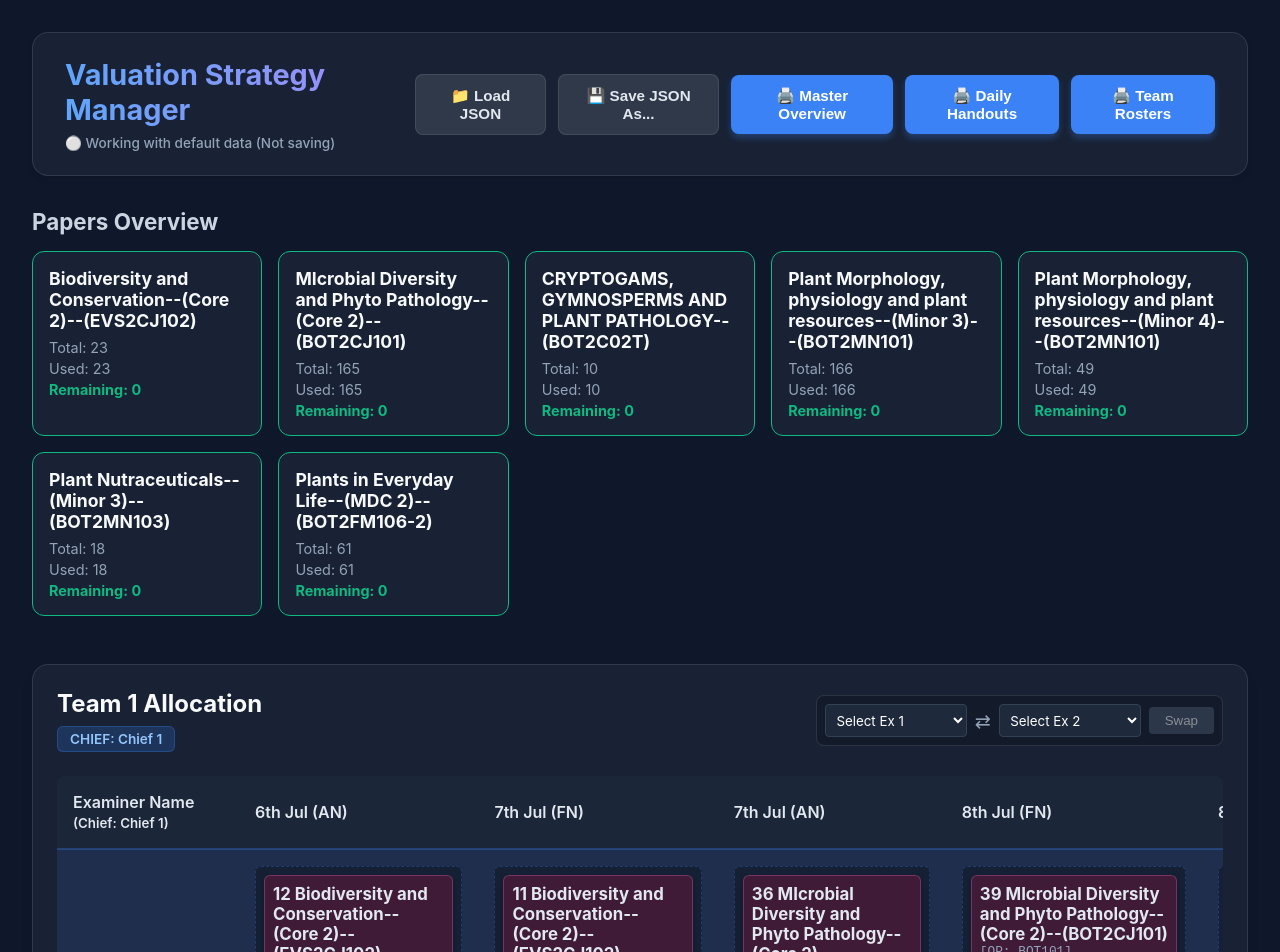
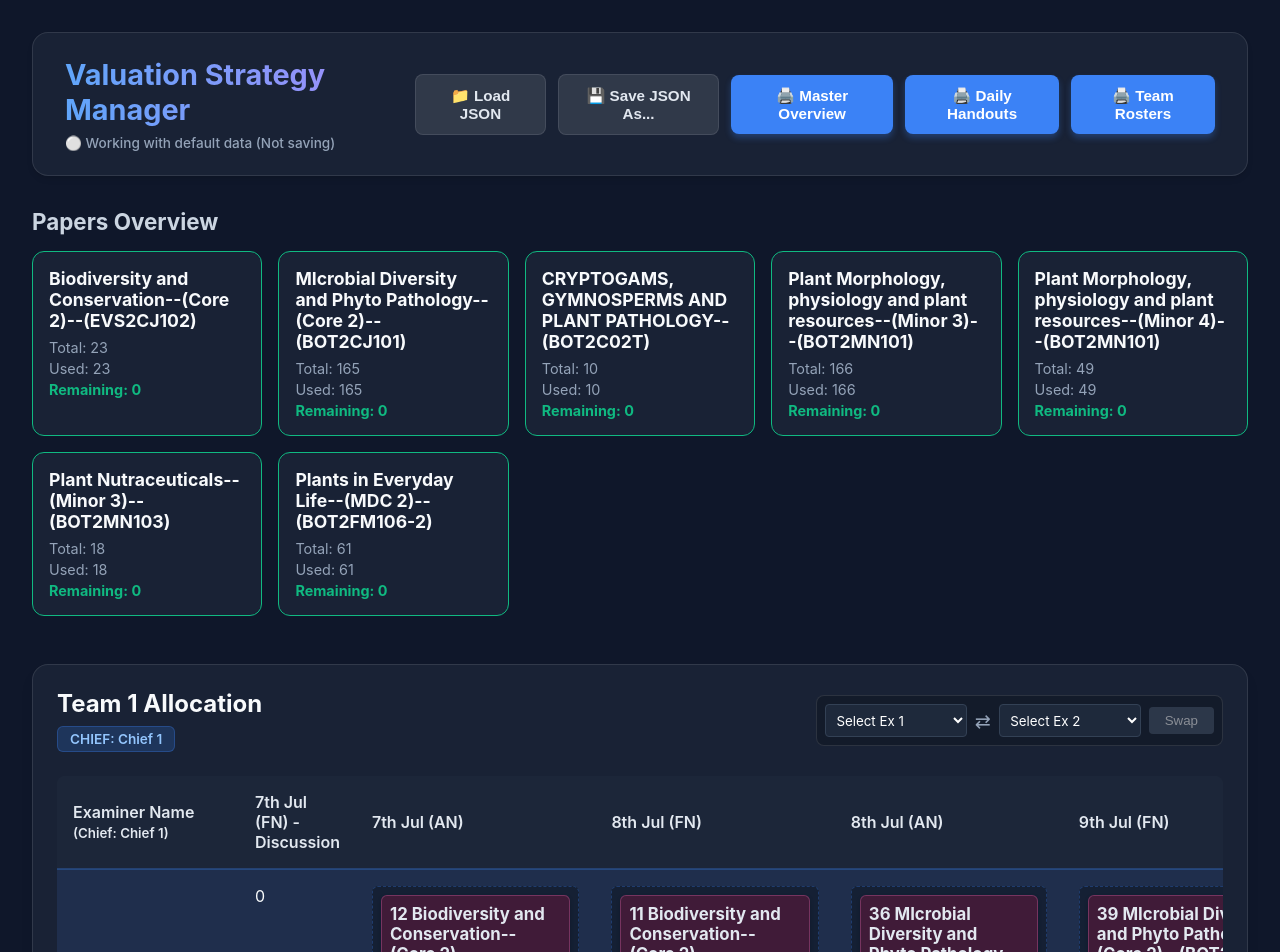
Before and after one commit to sureshmagnolia/cvmapmanager, a React (Vite) app: page / in a window 1280 px wide. Shown: the top 952 px of the page. Built offline with nearby package versions, Linux system fonts and the light colour scheme.

Commit message:
Update camp dates and add discussion session

```diff
--- a/src/App.jsx
+++ b/src/App.jsx
@@ -4,19 +4,19 @@ import { initialPapers, sessions, initialAllocations, teamChiefs, defaultExamine
 
 function App() {
   const [allocations, setAllocations] = useState(() => {
-    const saved = localStorage.getItem('valuation_allocations_camp2');
+    const saved = localStorage.getItem('valuation_allocations_camp2_v2');
     return saved ? JSON.parse(saved) : initialAllocations;
   });
   const [examiners, setExaminers] = useState(() => {
-    const saved = localStorage.getItem('valuation_examiners_camp2');
+    const saved = localStorage.getItem('valuation_examiners_camp2_v2');
     return saved ? JSON.parse(saved) : defaultExaminers;
   });
   const [fileHandle, setFileHandle] = useState(null);
 
   // Auto-save to localStorage seamlessly on every change
   useEffect(() => {
-    localStorage.setItem('valuation_allocations_camp2', JSON.stringify(allocations));
-    localStorage.setItem('valuation_examiners_camp2', JSON.stringify(examiners));
+    localStorage.setItem('valuation_allocations_camp2_v2', JSON.stringify(allocations));
+    localStorage.setItem('valuation_examiners_camp2_v2', JSON.stringify(examiners));
   }, [allocations, examiners]);
 
   // Auto-save when state changes and file is connected
--- a/src/data.js
+++ b/src/data.js
@@ -9,59 +9,59 @@ export const initialPapers = {
 };
 
 export const sessions = [
-    "6th Jul (AN)", "7th Jul (FN)", "7th Jul (AN)", "8th Jul (FN)", "8th Jul (AN)"
+    "7th Jul (FN) - Discussion", "7th Jul (AN)", "8th Jul (FN)", "8th Jul (AN)", "9th Jul (FN)", "9th Jul (AN)"
 ];
 
 export const initialAllocations = [
     // Team 1
-    { id: 1, team: "Team 1", examiner: "Examiner 1 (EVS)", session: "6th Jul (AN)", paper: "EVS", count: 12 },
-    { id: 2, team: "Team 1", examiner: "Examiner 1 (EVS)", session: "7th Jul (FN)", paper: "EVS", count: 11 },
+    { id: 1, team: "Team 1", examiner: "Examiner 1 (EVS)", session: "7th Jul (AN)", paper: "EVS", count: 12 },
+    { id: 2, team: "Team 1", examiner: "Examiner 1 (EVS)", session: "8th Jul (FN)", paper: "EVS", count: 11 },
 
-    { id: 3, team: "Team 1", examiner: "Examiner 2", session: "6th Jul (AN)", paper: "Microbial", count: 12 },
-    { id: 4, team: "Team 1", examiner: "Examiner 2", session: "7th Jul (FN)", paper: "Microbial", count: 18 },
-    { id: 5, team: "Team 1", examiner: "Examiner 2", session: "7th Jul (AN)", paper: "Microbial", count: 12 },
-    { id: 6, team: "Team 1", examiner: "Examiner 2", session: "8th Jul (FN)", paper: "Microbial", count: 17 },
-    { id: 7, team: "Team 1", examiner: "Examiner 2", session: "8th Jul (AN)", paper: "MDC", count: 8 },
+    { id: 3, team: "Team 1", examiner: "Examiner 2", session: "7th Jul (AN)", paper: "Microbial", count: 12 },
+    { id: 4, team: "Team 1", examiner: "Examiner 2", session: "8th Jul (FN)", paper: "Microbial", count: 18 },
+    { id: 5, team: "Team 1", examiner: "Examiner 2", session: "8th Jul (AN)", paper: "Microbial", count: 12 },
+    { id: 6, team: "Team 1", examiner: "Examiner 2", session: "9th Jul (FN)", paper: "Microbial", count: 17 },
+    { id: 7, team: "Team 1", examiner: "Examiner 2", session: "9th Jul (AN)", paper: "MDC", count: 8 },
 
-    { id: 8, team: "Team 1", examiner: "Examiner 3", session: "6th Jul (AN)", paper: "Microbial", count: 12 },
-    { id: 9, team: "Team 1", examiner: "Examiner 3", session: "7th Jul (FN)", paper: "Microbial", count: 18 },
-    { id: 10, team: "Team 1", examiner: "Examiner 3", session: "7th Jul (AN)", paper: "Microbial", count: 12 },
-    { id: 11, team: "Team 1", examiner: "Examiner 3", session: "8th Jul (FN)", paper: "Microbial", count: 16 },
-    { id: 12, team: "Team 1", examiner: "Examiner 3", session: "8th Jul (AN)", paper: "MDC", count: 9 },
+    { id: 8, team: "Team 1", examiner: "Examiner 3", session: "7th Jul (AN)", paper: "Microbial", count: 12 },
+    { id: 9, team: "Team 1", examiner: "Examiner 3", session: "8th Jul (FN)", paper: "Microbial", count: 18 },
+    { id: 10, team: "Team 1", examiner: "Examiner 3", session: "8th Jul (AN)", paper: "Microbial", count: 12 },
+    { id: 11, team: "Team 1", examiner: "Examiner 3", session: "9th Jul (FN)", paper: "Microbial", count: 16 },
+    { id: 12, team: "Team 1", examiner: "Examiner 3", session: "9th Jul (AN)", paper: "MDC", count: 9 },
 
-    { id: 13, team: "Team 1", examiner: "Examiner 4", session: "6th Jul (AN)", paper: "Microbial", count: 12 },
-    { id: 14, team: "Team 1", examiner: "Examiner 4", session: "7th Jul (FN)", paper: "Microbial", count: 18 },
-    { id: 15, team: "Team 1", examiner: "Examiner 4", session: "7th Jul (AN)", paper: "Microbial", count: 12 },
-    { id: 16, team: "Team 1", examiner: "Examiner 4", session: "8th Jul (FN)", paper: "Microbial", count: 6 },
-    { id: 17, team: "Team 1", examiner: "Examiner 4", session: "8th Jul (FN)", paper: "Crypto", count: 10 },
-    { id: 18, team: "Team 1", examiner: "Examiner 4", session: "8th Jul (AN)", paper: "MDC", count: 8 },
+    { id: 13, team: "Team 1", examiner: "Examiner 4", session: "7th Jul (AN)", paper: "Microbial", count: 12 },
+    { id: 14, team: "Team 1", examiner: "Examiner 4", session: "8th Jul (FN)", paper: "Microbial", count: 18 },
+    { id: 15, team: "Team 1", examiner: "Examiner 4", session: "8th Jul (AN)", paper: "Microbial", count: 12 },
+    { id: 16, team: "Team 1", examiner: "Examiner 4", session: "9th Jul (FN)", paper: "Microbial", count: 6 },
+    { id: 17, team: "Team 1", examiner: "Examiner 4", session: "9th Jul (FN)", paper: "Crypto", count: 10 },
+    { id: 18, team: "Team 1", examiner: "Examiner 4", session: "9th Jul (AN)", paper: "MDC", count: 8 },
 
     // Team 2
-    { id: 19, team: "Team 2", examiner: "Examiner 5", session: "6th Jul (AN)", paper: "Minor3", count: 12 },
-    { id: 20, team: "Team 2", examiner: "Examiner 5", session: "7th Jul (FN)", paper: "Minor3", count: 18 },
-    { id: 21, team: "Team 2", examiner: "Examiner 5", session: "7th Jul (AN)", paper: "Minor3", count: 12 },
-    { id: 22, team: "Team 2", examiner: "Examiner 5", session: "8th Jul (FN)", paper: "Minor3", count: 17 },
-    { id: 23, team: "Team 2", examiner: "Examiner 5", session: "8th Jul (AN)", paper: "MDC", count: 9 },
+    { id: 19, team: "Team 2", examiner: "Examiner 5", session: "7th Jul (AN)", paper: "Minor3", count: 12 },
+    { id: 20, team: "Team 2", examiner: "Examiner 5", session: "8th Jul (FN)", paper: "Minor3", count: 18 },
+    { id: 21, team: "Team 2", examiner: "Examiner 5", session: "8th Jul (AN)", paper: "Minor3", count: 12 },
+    { id: 22, team: "Team 2", examiner: "Examiner 5", session: "9th Jul (FN)", paper: "Minor3", count: 17 },
+    { id: 23, team: "Team 2", examiner: "Examiner 5", session: "9th Jul (AN)", paper: "MDC", count: 9 },
 
-    { id: 24, team: "Team 2", examiner: "Examiner 6", session: "6th Jul (AN)", paper: "Minor3", count: 12 },
-    { id: 25, team: "Team 2", examiner: "Examiner 6", session: "7th Jul (FN)", paper: "Minor3", count: 18 },
-    { id: 26, team: "Team 2", examiner: "Examiner 6", session: "7th Jul (AN)", paper: "Minor3", count: 12 },
-    { id: 27, team: "Team 2", examiner: "Examiner 6", session: "8th Jul (FN)", paper: "Minor3", count: 16 },
-    { id: 28, team: "Team 2", examiner: "Examiner 6", session: "8th Jul (AN)", paper: "MDC", count: 9 },
+    { id: 24, team: "Team 2", examiner: "Examiner 6", session: "7th Jul (AN)", paper: "Minor3", count: 12 },
+    { id: 25, team: "Team 2", examiner: "Examiner 6", session: "8th Jul (FN)", paper: "Minor3", count: 18 },
+    { id: 26, team: "Team 2", examiner: "Examiner 6", session: "8th Jul (AN)", paper: "Minor3", count: 12 },
+    { id: 27, team: "Team 2", examiner: "Examiner 6", session: "9th Jul (FN)", paper: "Minor3", count: 16 },
+    { id: 28, team: "Team 2", examiner: "Examiner 6", session: "9th Jul (AN)", paper: "MDC", count: 9 },
 
-    { id: 29, team: "Team 2", examiner: "Examiner 7", session: "6th Jul (AN)", paper: "Minor3", count: 12 },
-    { id: 30, team: "Team 2", examiner: "Examiner 7", session: "7th Jul (FN)", paper: "Minor3", count: 18 },
-    { id: 31, team: "Team 2", examiner: "Examiner 7", session: "7th Jul (AN)", paper: "Minor3", count: 10 },
-    { id: 32, team: "Team 2", examiner: "Examiner 7", session: "7th Jul (AN)", paper: "Nutra", count: 2 },
-    { id: 33, team: "Team 2", examiner: "Examiner 7", session: "8th Jul (FN)", paper: "Nutra", count: 16 },
-    { id: 34, team: "Team 2", examiner: "Examiner 7", session: "8th Jul (AN)", paper: "MDC", count: 9 },
+    { id: 29, team: "Team 2", examiner: "Examiner 7", session: "7th Jul (AN)", paper: "Minor3", count: 12 },
+    { id: 30, team: "Team 2", examiner: "Examiner 7", session: "8th Jul (FN)", paper: "Minor3", count: 18 },
+    { id: 31, team: "Team 2", examiner: "Examiner 7", session: "8th Jul (AN)", paper: "Minor3", count: 10 },
+    { id: 32, team: "Team 2", examiner: "Examiner 7", session: "8th Jul (AN)", paper: "Nutra", count: 2 },
+    { id: 33, team: "Team 2", examiner: "Examiner 7", session: "9th Jul (FN)", paper: "Nutra", count: 16 },
+    { id: 34, team: "Team 2", examiner: "Examiner 7", session: "9th Jul (AN)", paper: "MDC", count: 9 },
 
-    { id: 35, team: "Team 2", examiner: "Examiner 8", session: "6th Jul (AN)", paper: "Minor4", count: 12 },
-    { id: 36, team: "Team 2", examiner: "Examiner 8", session: "7th Jul (FN)", paper: "Minor4", count: 18 },
-    { id: 37, team: "Team 2", examiner: "Examiner 8", session: "7th Jul (AN)", paper: "Minor4", count: 12 },
-    { id: 38, team: "Team 2", examiner: "Examiner 8", session: "8th Jul (FN)", paper: "Minor4", count: 7 },
-    { id: 39, team: "Team 2", examiner: "Examiner 8", session: "8th Jul (FN)", paper: "Minor3", count: 9 },
-    { id: 40, team: "Team 2", examiner: "Examiner 8", session: "8th Jul (AN)", paper: "MDC", count: 9 }
+    { id: 35, team: "Team 2", examiner: "Examiner 8", session: "7th Jul (AN)", paper: "Minor4", count: 12 },
+    { id: 36, team: "Team 2", examiner: "Examiner 8", session: "8th Jul (FN)", paper: "Minor4", count: 18 },
+    { id: 37, team: "Team 2", examiner: "Examiner 8", session: "8th Jul (AN)", paper: "Minor4", count: 12 },
+    { id: 38, team: "Team 2", examiner: "Examiner 8", session: "9th Jul (FN)", paper: "Minor4", count: 7 },
+    { id: 39, team: "Team 2", examiner: "Examiner 8", session: "9th Jul (FN)", paper: "Minor3", count: 9 },
+    { id: 40, team: "Team 2", examiner: "Examiner 8", session: "9th Jul (AN)", paper: "MDC", count: 9 }
 ];
 
 export const teamChiefs = {
```
